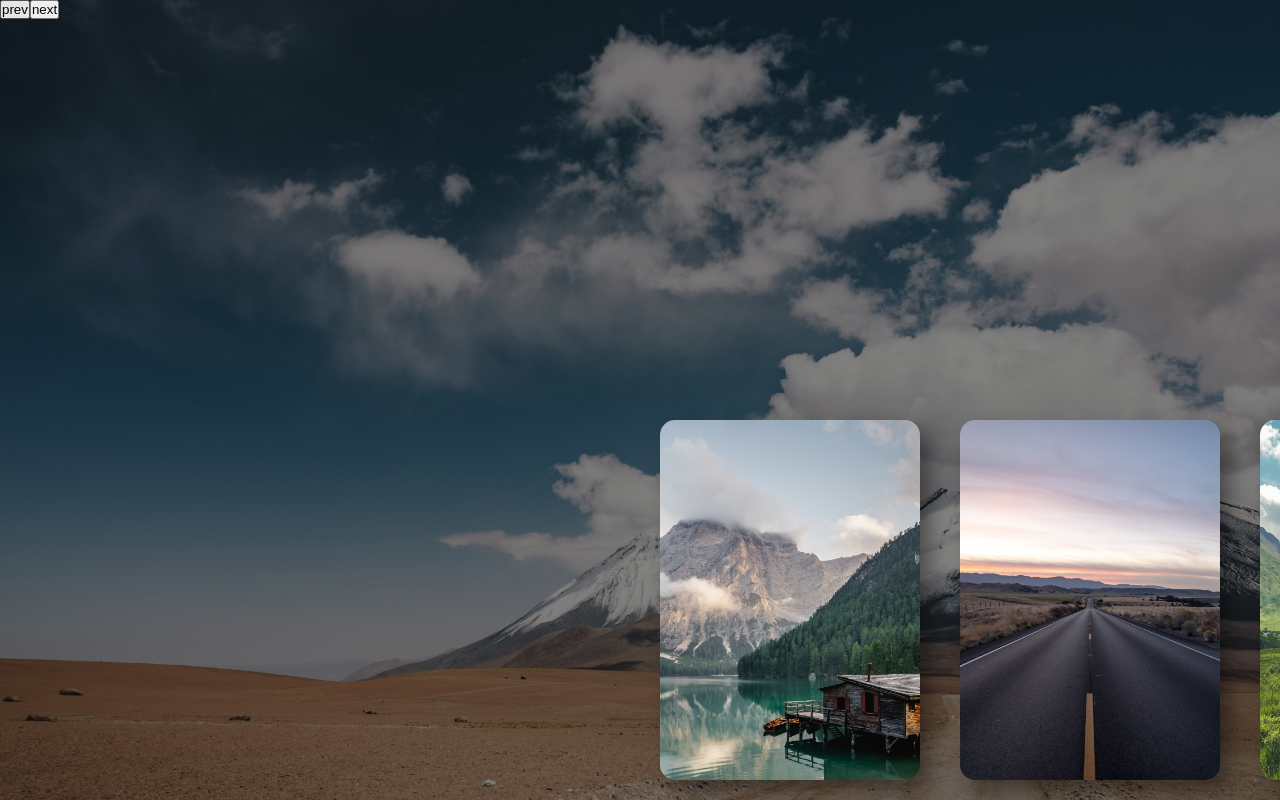
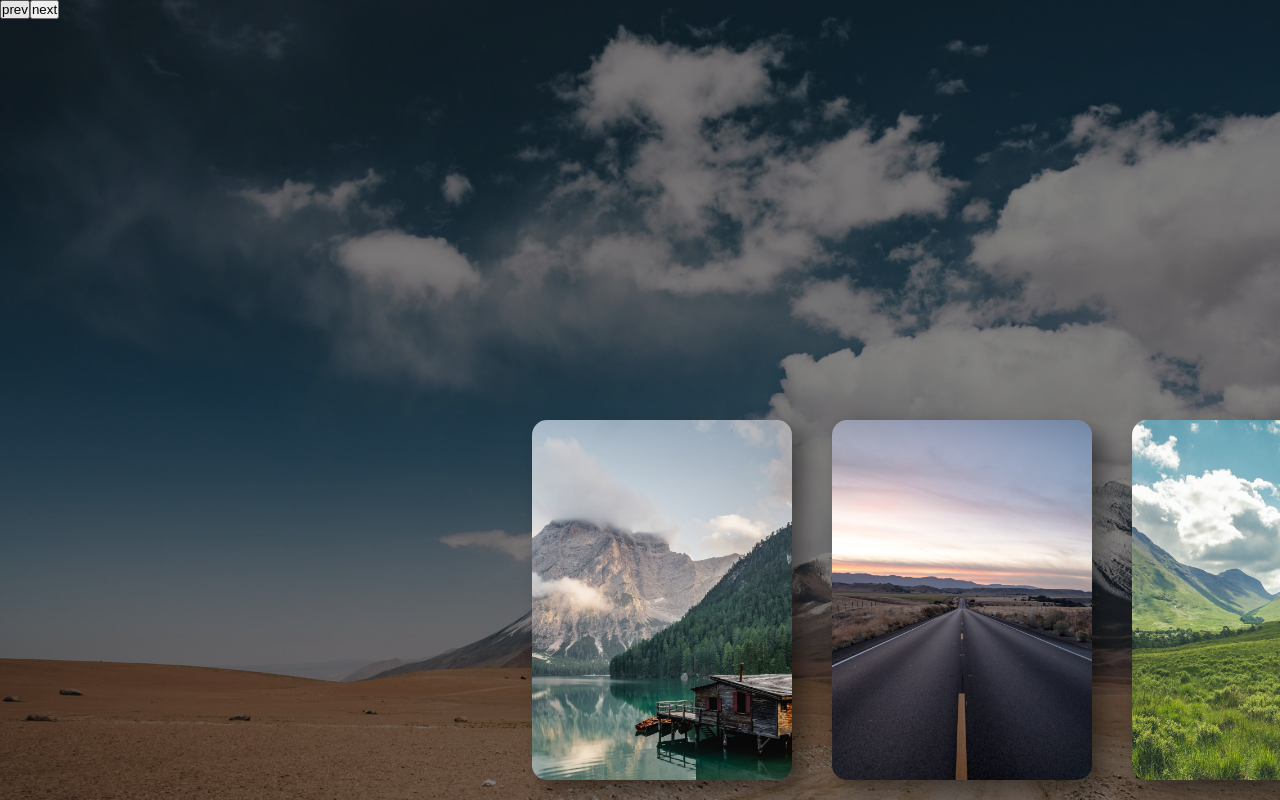
Before and after one commit to Mooneous/loop, a React (Create React App) app: page / in a window 1280 px wide. Built offline with nearby package versions, Linux system fonts and the light colour scheme.

Commit message:
자주 바뀌는부분 변수처리

```diff
--- a/src/scss/style.scss
+++ b/src/scss/style.scss
@@ -1,8 +1,8 @@
 @import 'reset';
 @import url('https://fonts.googleapis.com/css2?family=Orbitron&family=Teko:wght@500&display=swap');
 
-// $initPos: 40%;
-// $wid: 15vw;
+$initPos: 40%;
+$wid: 300px;
 // $ht: 40vh;
 // $fontSize: 8vw;
 
@@ -14,7 +14,7 @@ main {
 	overflow: hidden;
 
 	.list li {
-		width: 300px;
+		width: $wid;
 		height: 400px;
 		position: fixed;
 		top: 50%;
@@ -71,23 +71,23 @@ main {
 			}
 		}
 		&:nth-of-type(3) {
-			left: calc(50% + 0px);
+			left: calc($initPos + $wid * 0);
 			transition-delay: 0s;
 		}
 		&:nth-of-type(4) {
-			left: calc(50% + 300px);
+			left: calc($initPos + $wid * 1);
 			transition-delay: 0.1s;
 		}
 		&:nth-of-type(5) {
-			left: calc(50% + 600px);
+			left: calc($initPos + $wid * 2);
 			transition-delay: 0.2s;
 		}
 		&:nth-of-type(6) {
-			left: calc(50% + 900px);
+			left: calc($initPos + $wid * 3);
 			transition-delay: 0.3s;
 		}
 		&:nth-of-type(7) {
-			left: calc(50% + 1200px);
+			left: calc($initPos + $wid * 4);
 			transition-delay: 0.4s;
 		}
 	}
```
